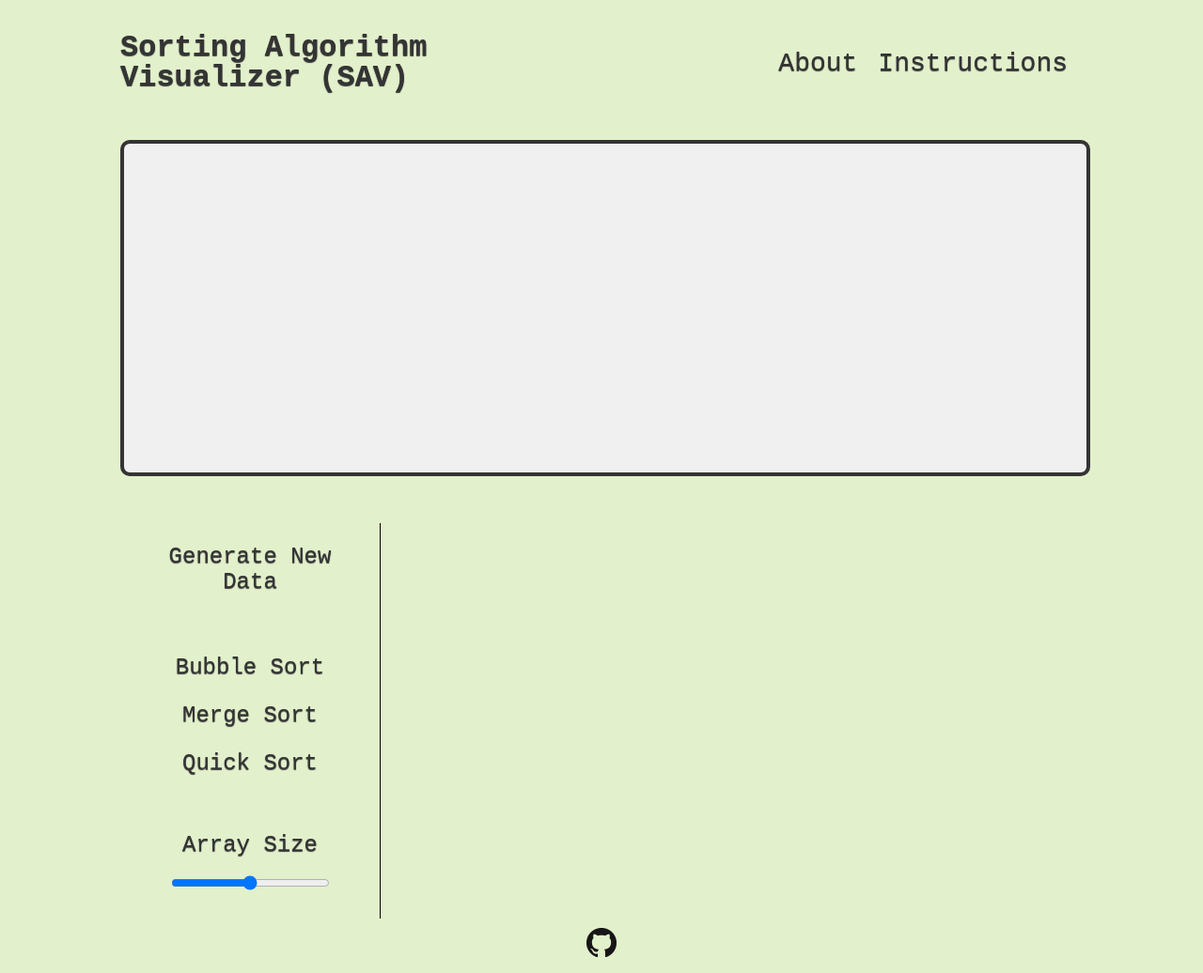
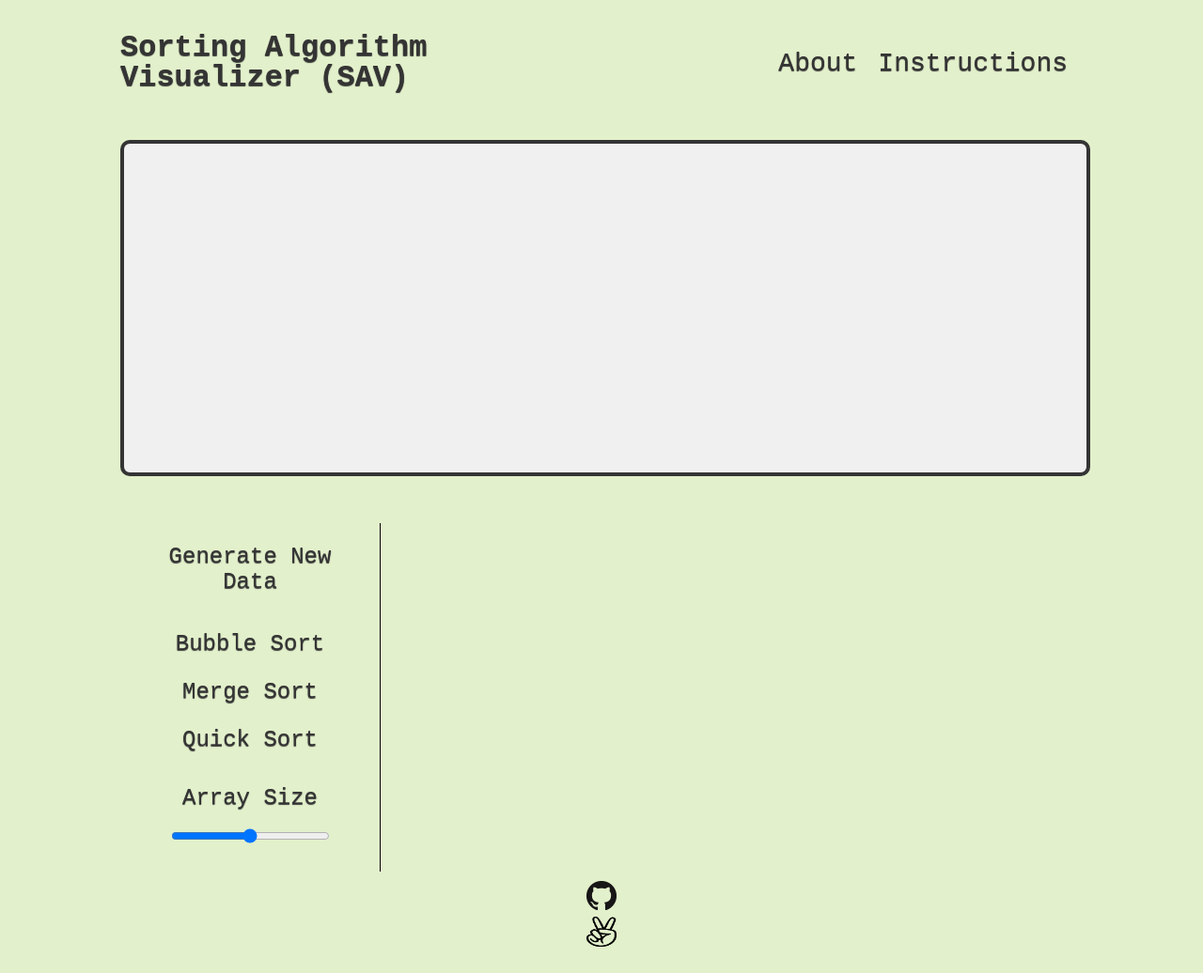
Before and after one commit to Emmay-Alam/SortingAlgorithmVisualizer, a website built with webpack: page index.html in a window 1280 px wide. Shown: the whole page at 94% size. Built offline with nearby package versions, Linux system fonts and the light colour scheme.

Commit message:
update footer css

```diff
--- a/index.html
+++ b/index.html
@@ -66,7 +66,8 @@
   </main>
   <footer>
     <ul>
-      <li><a href="https://github.com/Emmay-Alam/SortingAlgorithmVisualizer"><img src="./src/assets/github_mark.png"></a></li>
+      <li><a href="https://github.com/Emmay-Alam/"><img src="./src/assets/github_mark.png"></a></li>
+      <li><a href="https://angel.co/u/emmay-alam"><img src="./src/assets/angelist_victory_hand.png"></a></li>
     </ul>
   </footer>
 </body>
--- a/src/styles/main.css
+++ b/src/styles/main.css
@@ -1,9 +1,11 @@
 body {
   display: flex;
   flex-direction: column;
+  justify-content: space-between;
   background: #E2F0CB;
   background-color: #E2F0CB;
   color: #343434;
+  height: 100vh;
   font-family: 'Courier New', Courier, monospace;
   font-size: 24px;
   text-shadow: 0px 1px 1px;
@@ -139,7 +141,6 @@ body {
   float: left;
   font-size: 32px;
   font-weight: bold;
-  /* padding: 0.5%; */
   left: 100%;
 }
 
@@ -204,14 +205,14 @@ body {
 
 .settings > button:first-child {
   margin-top: none;
-  margin-bottom: 50px;
+  margin-bottom: 25px;
 }
 
 #arrsize {
   display: flex;
   flex-direction: column;
   align-items: center;
-  margin-top: 50px;
+  margin-top: 25px;
 }
 
 #arrsize > input {
@@ -253,8 +254,14 @@ body {
 }
 
 footer {
+  display: flex;
   position: relative;
   align-self: center;
   bottom: 0;
   padding: 10px 10px;
 }
+
+img {
+  width: 32px;
+  height: 32px;
+}
```
Also changed, not shown: dist/main.css, src/assets/angelist_victory_hand.png (added).
